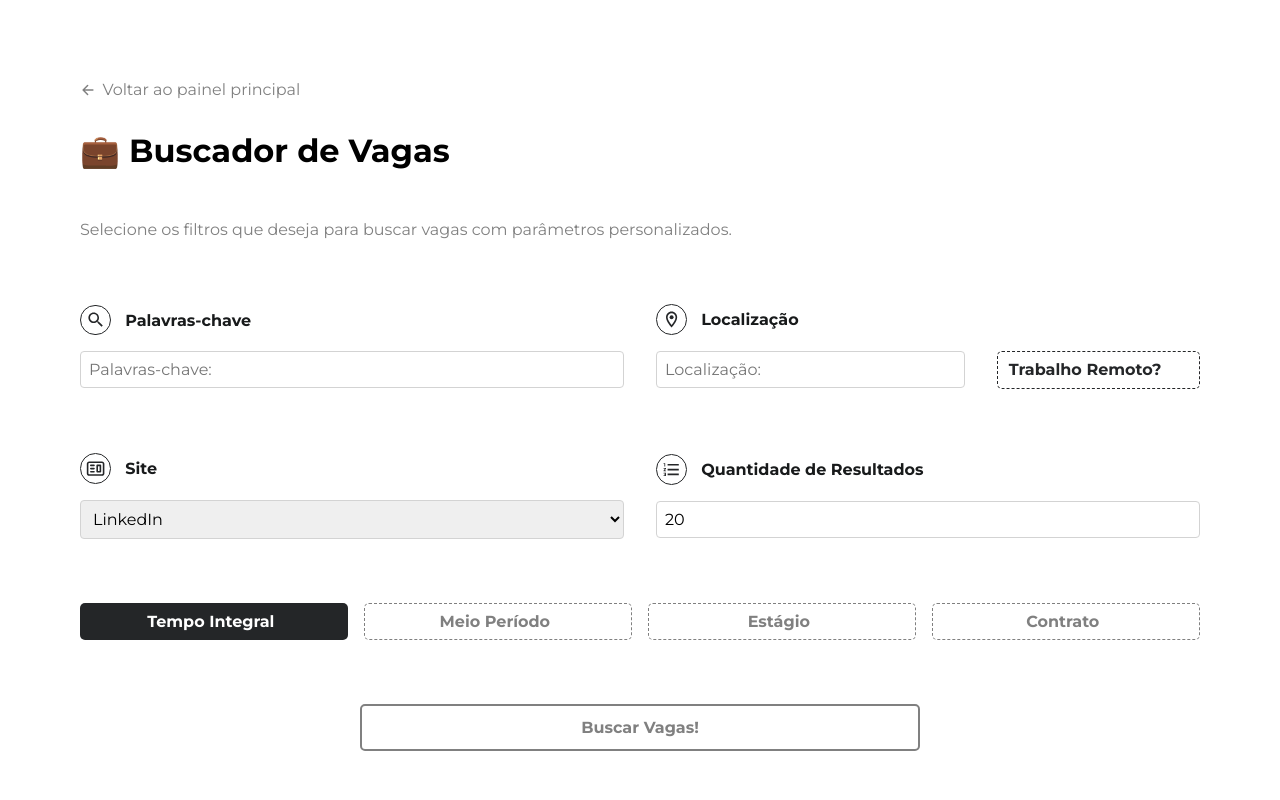
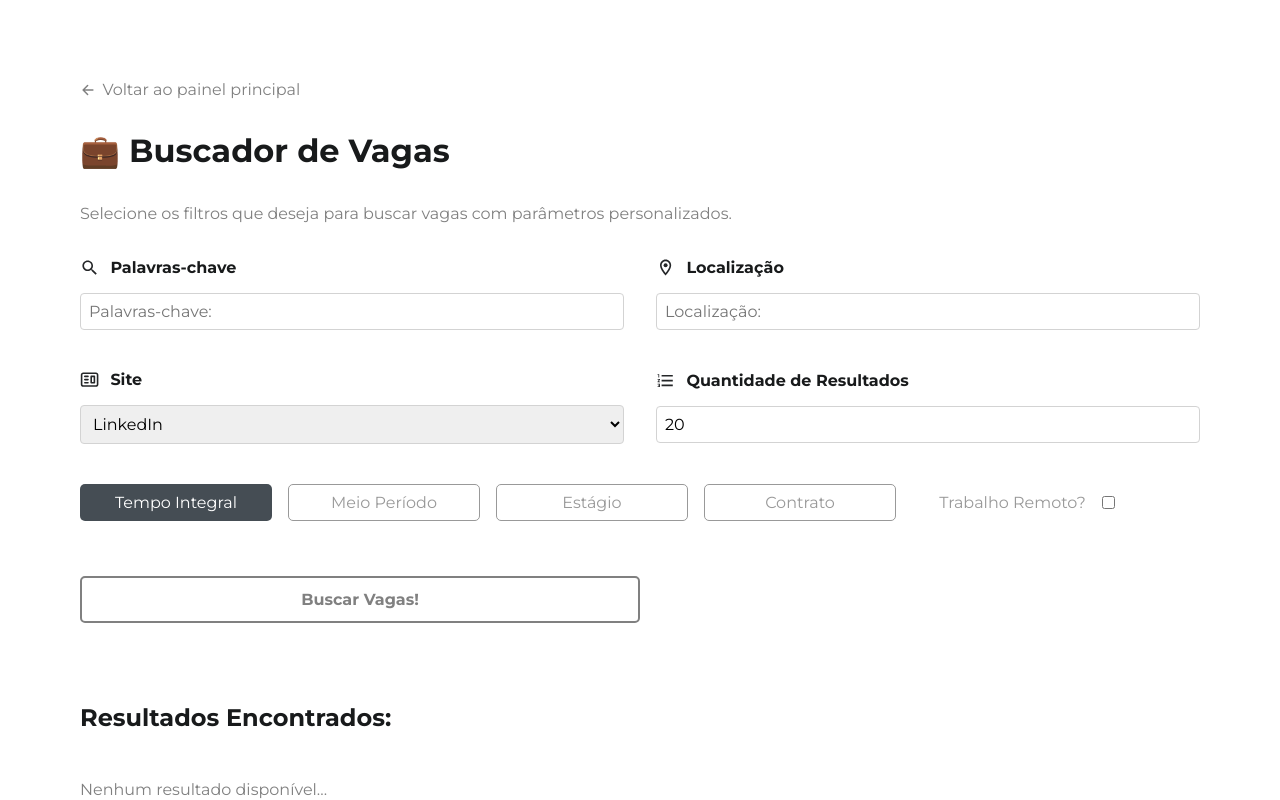
Before and after one commit to AntonyHaro/talent-engine, a React (Vite) app: page /jobs in a window 1280 px wide. Shown: the top 800 px of the page. Built offline with nearby package versions, Linux system fonts and the light colour scheme.

Commit message:
melhorias na interface do job finder

```diff
--- a/src/components/form-card/FormCard.module.css
+++ b/src/components/form-card/FormCard.module.css
@@ -8,9 +8,9 @@
     transition: 0.2s ease-out;
 }
 
-.formCard:hover {
+/* .formCard:hover {
     border-color: hsl(0, 0%, 70%);
-}
+} */
 
 .formCard h3 {
     margin-bottom: 1.5rem;
--- a/src/index.css
+++ b/src/index.css
@@ -5,7 +5,7 @@
     --border: gray;
     --input-bgc: hsl(210, 7%, 87%);
     --primary-color: hsl(210, 5%, 15%);
-    /* --primary-color: hsl(210, 42%, 25%); */
+    /* --primary-color: hsl(210, 100%, 18%); */
     font-synthesis: none;
     text-rendering: optimizeLegibility;
     -webkit-font-smoothing: antialiased;
@@ -24,10 +24,13 @@ body,
     -moz-osx-font-smoothing: grayscale;
     padding: 5rem;
     color: var(--text);
-    /* display: flex !important;
-    flex-direction: column;
-    align-items: center;
-    gap: 6rem; */
+}
+
+* {
+    font-family: "Montserrat", Arial, Helvetica, sans-serif;
+    box-sizing: border-box;
+    padding: 0;
+    margin: 0;
 }
 
 main {
@@ -37,9 +40,7 @@ main {
     gap: 2rem;
 }
 
-* {
-    font-family: "Montserrat", Arial, Helvetica, sans-serif;
-    box-sizing: border-box;
-    padding: 0;
-    margin: 0;
+.info {
+    color: gray;
+    line-height: 1.5;
 }
--- a/src/pages/best-profile/BestProfile.jsx
+++ b/src/pages/best-profile/BestProfile.jsx
@@ -69,7 +69,7 @@ function BestProfile() {
         <main className={styles.jobComparator}>
             <ReturnHome />
             <h1>😎 Gerador de Perfil Ideal para Vagas e Mercado</h1>
-            <p>
+            <p className="info">
                 Crie perfis otimizados para se destacar em Vagas e Mercados
                 específicos, com recomendações personalizadas de habilidades e
                 competências.
--- a/src/pages/cv-analyzer/CvAnalyzer.jsx
+++ b/src/pages/cv-analyzer/CvAnalyzer.jsx
@@ -85,7 +85,7 @@ export default function CvAnalyzer() {
             <h1 className={styles.title}>
                 👤 Analisador de Currículos Profissionais
             </h1>
-            <p>
+            <p className="info">
                 Adicione currículos e as informações da vaga para iniciar a
                 análise com a Inteligência Artificial.
             </p>
--- a/src/pages/home/Home.jsx
+++ b/src/pages/home/Home.jsx
@@ -46,7 +46,7 @@ export default function Home() {
             description:
                 "Encontre Exploração de Vagas e Mercado ideais com filtros como localização, área e palavras-chave, acessando múltiplas plataformas para resultados personalizados e relevantes.",
             icon: "💼",
-            link: "/job-finder",
+            link: "/jobs",
             category: "Exploração de Vagas e Mercado",
         },
         {
--- a/src/pages/job-comparator/JobComparator.jsx
+++ b/src/pages/job-comparator/JobComparator.jsx
@@ -79,7 +79,7 @@ export default function JobComparator() {
         <main className={styles.jobComparator}>
             <ReturnHome />
             <h1>⚖️ Comparador de Vagas</h1>
-            <p>
+            <p className="info">
                 Adicione informações das vagas que deseja comparar e veja os
                 resultados lado a lado.
             </p>
--- a/src/pages/jobs/Jobs.jsx
+++ b/src/pages/jobs/Jobs.jsx
@@ -114,7 +114,7 @@ export default function Jobs() {
     };
 
     const handleSubmit = async (e) => {
-        e.preventDefault();
+        // e.preventDefault();
         setLoading(true);
         setError(null);
 
@@ -140,8 +140,8 @@ export default function Jobs() {
 
             const data = await response.json();
             setJobs(data.jobs);
-        } catch (err) {
-            setError(err.message);
+        } catch (error) {
+            setError(error.message);
         } finally {
             setLoading(false);
         }
@@ -151,7 +151,7 @@ export default function Jobs() {
         <main className={styles.jobs}>
             <ReturnHome />
             <h1 className={styles.title}>💼 Buscador de Vagas</h1>
-            <p style={{ color: "gray", marginBottom: "3%" }}>
+            <p className="info">
                 Selecione os filtros que deseja para buscar vagas com parâmetros
                 personalizados.
             </p>
@@ -159,9 +159,7 @@ export default function Jobs() {
                 <div className={styles.multiColumn}>
                     <div className={styles.formGroup}>
                         <label htmlFor="searchTerm">
-                            <div className={styles.icon}>
                             <IoMdSearch />
-                            </div>
                             Palavras-chave
                         </label>
                         <input
@@ -174,15 +172,11 @@ export default function Jobs() {
                             required
                         />
                     </div>
-
                     <div className={styles.formGroup}>
                         <label htmlFor="location">
-                            <div className={styles.icon}>
                             <MdOutlineLocationOn />
-                            </div>
                             Localização
                         </label>
-                        <div className={styles.multiColumn}>
                         <input
                             type="text"
                             id="location"
@@ -192,29 +186,13 @@ export default function Jobs() {
                             onChange={handleChange}
                             required
                         />
-                            <label
-                                htmlFor="isRemote"
-                                className={styles.isRemote}
-                            >
-                                Trabalho Remoto?
-                                <input
-                                    type="checkbox"
-                                    id="isRemote"
-                                    name="isRemote"
-                                    checked={formData.isRemote}
-                                    onChange={handleChange}
-                                />
-                            </label>
-                        </div>
                     </div>
                 </div>
 
                 <div className={styles.multiColumn}>
                     <div className={styles.formGroup}>
                         <label htmlFor="siteName">
-                            <div className={styles.icon}>
                             <CgWebsite />
-                            </div>
                             Site
                         </label>
                         <select
@@ -230,9 +208,7 @@ export default function Jobs() {
 
                     <div className={styles.formGroup}>
                         <label htmlFor="resultsWanted">
-                            <div className={styles.icon}>
                             <MdFormatListNumbered />
-                            </div>
                             Quantidade de Resultados
                         </label>
                         <input
@@ -246,8 +222,7 @@ export default function Jobs() {
                     </div>
                 </div>
 
-                <div className={styles.formGroup}>
-                    <div className={styles.jobFormat}>
+                <div className={styles.jobTypeContainer}>
                     {["fulltime", "parttime", "internship", "contract"].map(
                         (type) => (
                             <label
@@ -272,24 +247,28 @@ export default function Jobs() {
                             </label>
                         )
                     )}
+                    <label
+                        htmlFor="isRemote"
+                        className={`${styles.isRemote} ${styles.jobType}`}
+                    >
+                        Trabalho Remoto?
+                        <input
+                            type="checkbox"
+                            id="isRemote"
+                            name="isRemote"
+                            checked={formData.isRemote}
+                            onChange={handleChange}
+                        />
+                    </label>
                 </div>
-                </div>
-
+            </form>
             <SubmitButton
                 text={"Buscar Vagas!"}
                 loadingMessage={"Buscando..."}
                 loading={loading}
                 width={"50%"}
+                onClick={handleSubmit}
             />
-
-                {/* <button
-                    type="submit"
-                    className={styles.button}
-                    disabled={loading}
-                >
-                    {loading ? "Buscando..." : "Buscar Vagas!"}
-                </button> */}
-            </form>
             {error && <p className={styles.error}>Erro: {error}</p>}
             <div className={styles.results}>
                 <h2>Resultados Encontrados:</h2>
--- a/src/pages/jobs/Jobs.module.css
+++ b/src/pages/jobs/Jobs.module.css
@@ -1,32 +1,10 @@
-.title {
-    text-align: center;
-    font-size: 2rem;
-    margin-bottom: 1.1rem;
-    color: black;
-    display: flex;
-    align-items: center;
-    gap: 0.9rem;
-}
-
-.svg {
-    padding: 0.4rem;
-    display: grid;
-    place-items: center;
-    border: 2px solid black;
-    border-radius: 50%;
-}
-
-.svg svg {
-    font-size: 0.7em;
-    /* color: var(--primary-color); */
-}
-
 .form {
     /* width: 80%; */
     display: flex;
     flex-direction: column;
     align-items: center;
-    gap: 4rem;
+    gap: 2.5rem;
+    margin-bottom: 2%;
 }
 
 .multiColumn {
@@ -48,19 +26,10 @@
     font-weight: bold;
     display: flex;
     align-items: center;
-    gap: 0.4rem;
+    gap: 0.7rem;
 }
 
-.icon {
-    display: grid;
-    place-items: center;
-    padding: 0.3em;
-    border: 1px solid var(--primary-color);
-    border-radius: 50%;
-    margin-right: 0.5rem;
-}
-
-.form svg {
+.formGroup svg {
     font-size: 1.2em;
     color: var(--primary-color);
 }
@@ -83,54 +52,18 @@
     outline: 1px solid gray;
 }
 
-.isRemote {
-    border: 1px dashed var(--primary-color);
-    color: var(--primary-color);
-    padding: 0.5rem 0.7rem;
+.jobTypeContainer {
+    width: 100%;
     display: flex;
-    align-items: center;
-    justify-content: space-between;
+    flex-wrap: wrap;
     gap: 1rem;
-    cursor: pointer;
-    border-radius: 5px;
-    transition: 0.2s;
-    font-weight: normal;
-}
-
-.isRemote:hover {
-    transform: translateY(-0.2rem);
-    background-color: var(--primary-color);
-    border-color: transparent;
-    color: white;
-}
-
-.isRemote:hover input[type="checkbox"]:checked {
-    background-color: white;
-}
-
-.isRemote input[type="checkbox"] {
-    -webkit-appearance: none;
-    -moz-appearance: none;
-    appearance: none;
-    width: 20px;
-    height: 20px;
-    border-radius: 50%;
-    outline: none;
-    display: flex;
-    justify-content: center;
-    align-items: center;
-    transition: 0.2s;
-    cursor: pointer;
-}
-
-.isRemote input[type="checkbox"]:checked {
-    background-color: var(--primary-color);
 }
 
 .jobType {
-    flex: 1;
-    border: 1px dashed var(--border);
-    color: var(--border);
+    /* flex: 1; */
+    min-width: 12rem;
+    border: 1px solid hsl(0, 0%, 60%);
+    color: hsl(0, 0%, 60%);
     padding: 0.5rem 0.7rem;
     display: flex;
     align-items: center;
@@ -144,12 +77,12 @@
 
 .jobType:hover {
     transform: translateY(-0.2rem);
-    border-color: var(--primary-color);
-    color: var(--primary-color);
+    border-color: hsl(210, 10%, 30%);
+    color: hsl(210, 10%, 30%);
 }
 
 .jobType.selected {
-    background-color: var(--primary-color);
+    background-color: hsl(210, 10%, 30%);
     color: white;
     border-color: transparent;
 }
@@ -163,37 +96,21 @@
     height: 0px;
     outline: none;
     cursor: pointer;
+    display: none;
 }
 
-.jobFormat {
+.isRemote {
+    border: none;
+    margin-left: 1rem;
     display: flex;
+    align-items: center;
     gap: 1rem;
-}
-
-.button {
-    width: 50%;
-    text-align: center;
-    padding: 0.75rem;
-    font-size: 1rem;
-    font-weight: bold;
-    background-color: transparent;
-    color: var(--border);
-    border-radius: 5px;
-    border: 2px solid var(--border);
+    cursor: pointer;
     transition: 0.2s;
 }
 
-.button:not(:disabled):hover {
-    cursor: pointer;
-    border-color: var(--primary-color);
-    color: var(--primary-color);
-    transform: translateY(-0.2rem);
-}
-
-.button:disabled {
-    background-color: hsl(0, 0%, 90%);
-    color: var(--border);
-    border: var(--border);
+.isRemote input[type="checkbox"]:checked {
+    background-color: var(--primary-color);
 }
 
 .error {
```
Lines whose indentation alone changed are shown as unchanged.
